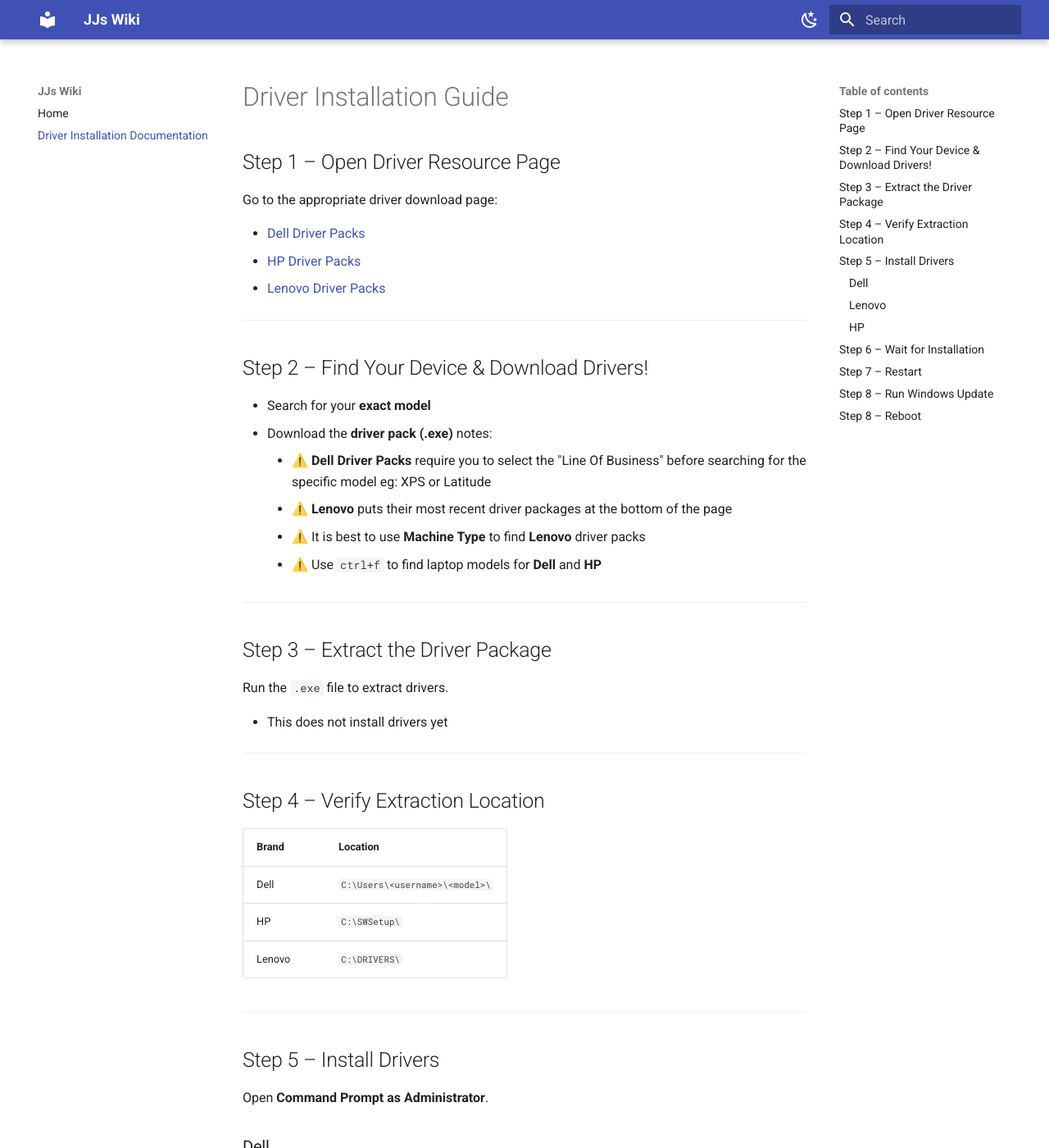
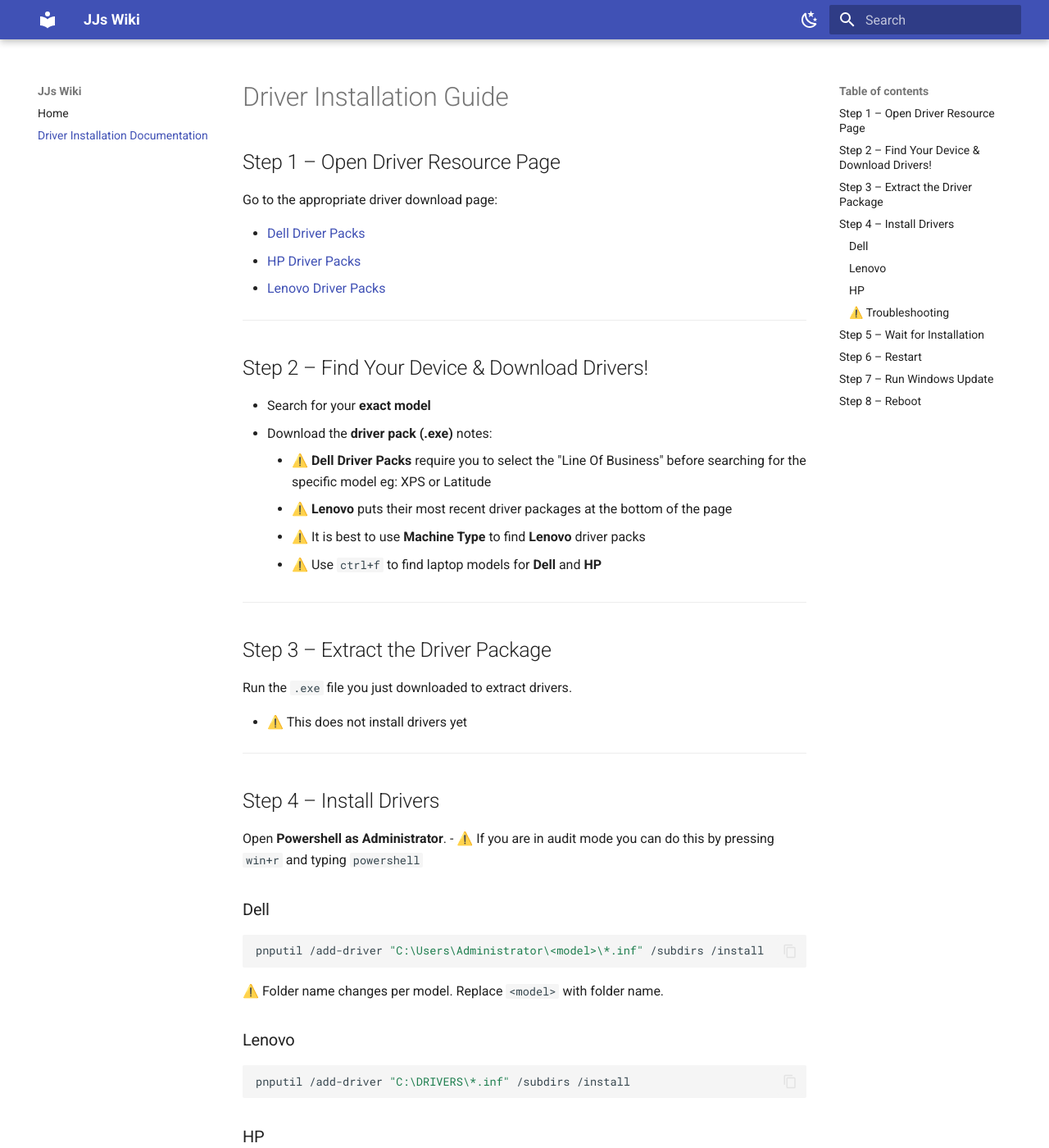
Before and after one commit to skermiebroTech/my-wiki, an MkDocs documentation site: the page built from docs/driver-installation.md, in a window 1280 px wide and 1400 px high. Shown: the whole window at 82% size. Built offline with MkDocs 1.6.1 and Material for MkDocs 9.7.7, drawn with Linux system fonts in a browser that asks for light colours; some of the changed text lies outside the part shown.

Commit message:
Revise driver docs, add device.js, tweak dark CSS
Rewrite and reorganize driver-installation docs (clarify extraction text, rename/merge steps to 'Install Drivers', switch to Powershell instructions, add troubleshooting table, update wait/restart/update wording and add minified page link). Add a small device detection script (docs/js/device.js and site/js/device.js) and update generated site files (HTML, search index, sitemap). Improve dark-mode stylesheet (force white text/headings for slate scheme). Remove old quick-start legacy files and adjust .obsidian workspace references.

````diff
--- a/docs/driver-installation.md
+++ b/docs/driver-installation.md
@@ -24,25 +24,16 @@
 
 ##  Step 3 – Extract the Driver Package
 
-Run the `.exe` file to extract drivers.
+Run the `.exe` file you just downloaded to extract drivers.
 
-- This does not install drivers yet
+- ⚠️ This does not install drivers yet
 
 ---
 
-## Step 4 – Verify Extraction Location
+## Step 4 – Install Drivers
 
-| Brand  | Location                       |
-| ------ | ------------------------------ |
-| Dell   | `C:\Users\<username>\<model>\` |
-| HP     | `C:\SWSetup\`                  |
-| Lenovo | `C:\DRIVERS\`                  |
-
----
-
-## Step 5 – Install Drivers
-
-Open **Command Prompt as Administrator**.
+Open **Powershell as Administrator**.
+- ⚠️ If you are in audit mode you can do this by pressing `win+r` and typing `powershell`
 
 ### Dell
 
@@ -62,26 +53,35 @@
 pnputil /add-driver "C:\SWSetup\*.inf" /subdirs /install
 ```
 
----
-## Step 6 – Wait for Installation
+### ⚠️ Troubleshooting
+If these commands do not work verify the driver folder exists at one of these locations
 
-Drivers will install automatically.
+| Brand  | Location                       |
+| ------ | ------------------------------ |
+| Dell   | `C:\Users\<username>\<model>\` |
+| HP     | `C:\SWSetup\`                  |
+| Lenovo | `C:\DRIVERS\`                  |
 
 ---
-## Step 7 – Restart
+## Step 5 – Wait for Installation
 
-Restart the laptop after installation.
+Drivers will install automatically. Be patient this can take a while
 
 ---
-## Step 8 – Run Windows Update
+## Step 6 – Restart
 
-stop blanco from continuing and run regular windows update once
+Restart the computer after installation if prompted.
+
+---
+## Step 7 – Run Windows Update
+
+stop blancco from continuing (if it is running) and run regular windows update once
 
 ---
 ## Step 8 – Reboot
 
-Reboot system and let blanco run!
-
+Reboot system and let blancco run!
+Now that you have read the documentation you can find a minified version of this page at `9dtr.com/w`
 
 ---
 Author: Joel Skerman | Date: 23 Apr 2026
--- a/docs/stylesheets/extra.css
+++ b/docs/stylesheets/extra.css
@@ -1,4 +1,16 @@
+/* Dark mode text override */
 [data-md-color-scheme="slate"] {
-  --md-default-fg-color: #e8e8e8;
+  --md-default-fg-color: #ffffff;
+  --md-typeset-color: #ffffff;
   --md-typeset-a-color: #82aaff;
 }
+
+/* Force headings (page titles) to be white */
+[data-md-color-scheme="slate"] h1,
+[data-md-color-scheme="slate"] h2,
+[data-md-color-scheme="slate"] h3,
+[data-md-color-scheme="slate"] h4,
+[data-md-color-scheme="slate"] h5,
+[data-md-color-scheme="slate"] h6 {
+  color: #ffffff !important;
+}
````
Also changed, not shown: docs/js/device.js (added, +23 -0 lines), docs/quick-start.md.old.md (deleted, +0 -30 lines), site/driver-installation/index.html, site/js/device.js (added), site/quick-start.md.old/index.html (deleted), site/search/search_index.json, site/stylesheets/extra.css, 5 other files.
